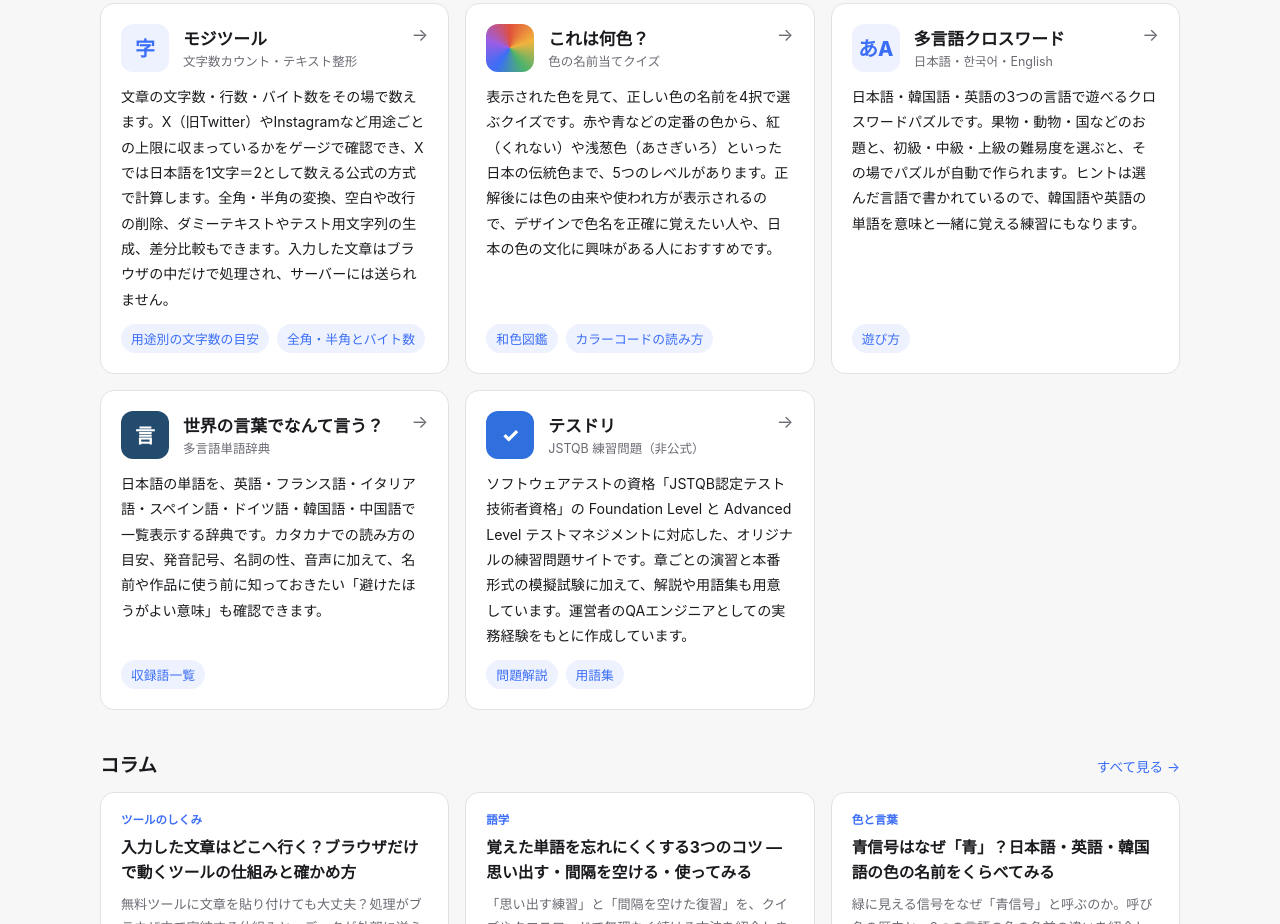
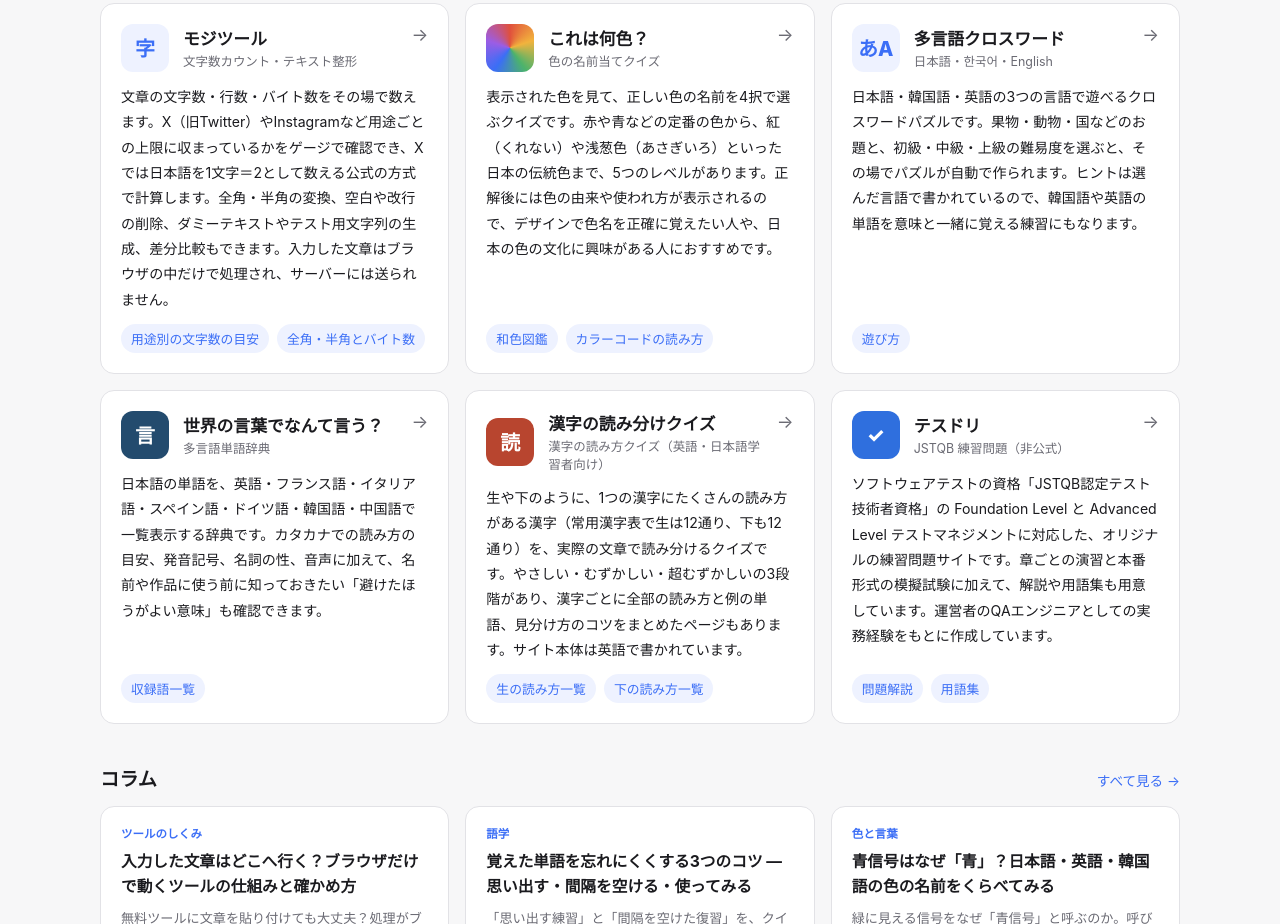
Before and after one commit to festival-teck/labfond-hub, a plain HTML site: page index.html in a window 1280 px wide. Shown: the part 335-1259 px from the top of the page. Drawn offline with Linux system fonts and the light colour scheme.

Commit message:
ハブに「漢字の読み分けクイズ」(kanjireadings.labfond.com) のカードを追加
Co-Authored-By: Claude Sonnet 5.5 <noreply@anthropic.com>
Claude-Session: https://claude.ai/code/session_01AKa3NtQQEDQn8bcH8fGTPR

```diff
--- a/index.html
+++ b/index.html
@@ -236,6 +236,18 @@
     <article class="tool-card">
       <span class="tool-arrow" aria-hidden="true">→</span>
       <div class="tool-top">
+        <span class="tool-icon" style="background:#b8452f;color:#fff" aria-hidden="true">読</span>
+        <div><h3 class="tool-name"><a href="https://kanjireadings.labfond.com/" data-en="Kanji Readings Quiz">漢字の読み分けクイズ</a></h3><p class="tool-tag" data-en="Kanji reading quiz (for learners of Japanese, in English)">漢字の読み方クイズ（英語・日本語学習者向け）</p></div>
+      </div>
+      <p data-en="Many kanji have more than one reading: 生 has 12 and 下 has 12 in the official Jōyō list. This quiz uses real sentences to teach which reading fits, with Easy, Hard and Very hard levels. Each kanji has its own page listing every reading with example words and tips for telling them apart. The site is written in English.">生や下のように、1つの漢字にたくさんの読み方がある漢字（常用漢字表で生は12通り、下も12通り）を、実際の文章で読み分けるクイズです。やさしい・むずかしい・超むずかしいの3段階があり、漢字ごとに全部の読み方と例の単語、見分け方のコツをまとめたページもあります。サイト本体は英語で書かれています。</p>
+      <div class="tool-links">
+        <a href="https://kanjireadings.labfond.com/kanji/sei-life/" data-en="All readings of 生">生の読み方一覧</a>
+        <a href="https://kanjireadings.labfond.com/kanji/ka-down/" data-en="All readings of 下">下の読み方一覧</a>
+      </div>
+    </article>
+    <article class="tool-card">
+      <span class="tool-arrow" aria-hidden="true">→</span>
+      <div class="tool-top">
         <span class="tool-icon" style="background:#2f6fde;color:#fff" aria-hidden="true">✓</span>
         <div><h3 class="tool-name"><a href="https://tesdori.labfond.com/" data-en="Tesdori">テスドリ</a></h3><p class="tool-tag" data-en="JSTQB practice questions (unofficial, Japanese)">JSTQB 練習問題（非公式）</p></div>
       </div>
```
